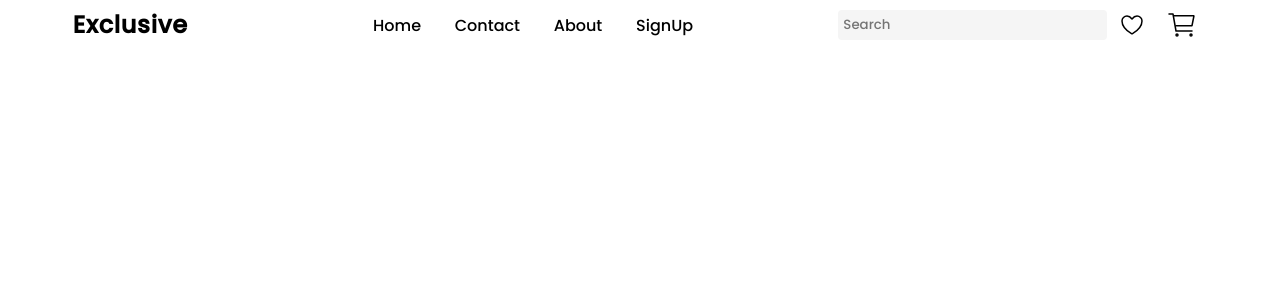
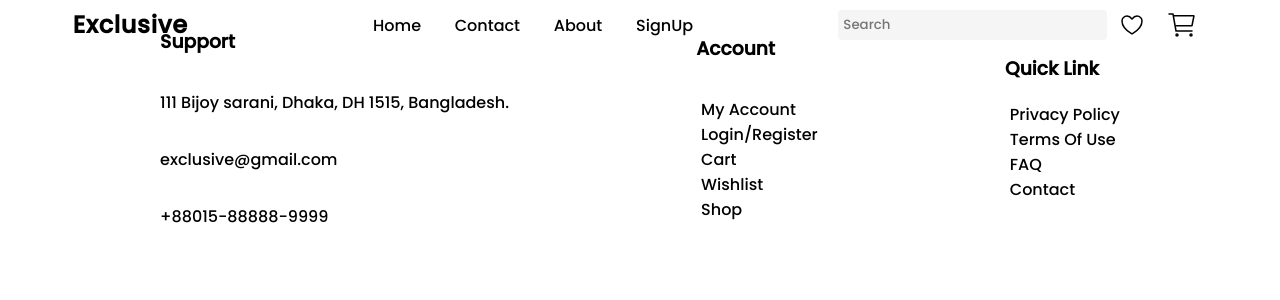
Before and after one commit to renatakov/react-music-store, a React (Create React App) app in the folder client/: page / in a window 1280 px wide. Shown: the top 300 px of the page. Built offline with nearby package versions, Linux system fonts and the light colour scheme.

Commit message:
3rd commit

```diff
--- a/client/src/App.js
+++ b/client/src/App.js
@@ -1,9 +1,11 @@
 import Header from "./Components/Header/Header";
+import Footer from "./Components/Footer/Footer"
 
 const App = () =>{
   return(
     <>
     <Header/>
+    <Footer/>
     </>
   )
 }
--- /dev/null
+++ b/client/src/Components/Footer/Footer.jsx
@@ -0,0 +1,35 @@
+import s from "./Footer.module.css"
+
+const Footer = () => {
+    return (
+        <footer>
+            <div className={s.supportBlock}>
+                <h3>Support</h3>
+                <p>111 Bijoy sarani, Dhaka,  DH 1515, Bangladesh.</p>
+                <p>exclusive@gmail.com</p>
+                <p>+88015-88888-9999</p>
+            </div>
+            <div className={s.accountBlock}>
+                <h3>Account</h3>
+                <ul>
+                    <li><a href="#">My Account</a></li>
+                    <li><a href="#">Login</a>/<a href="#">Register</a></li>
+                    <li><a href="#"></a></li>
+                    <li><a href="#">Cart</a></li>
+                    <li><a href="#">Wishlist</a></li>
+                    <li><a href="#">Shop</a></li>
+                </ul>
+            </div>
+            <div className={s.linksBlock}>
+                <h3>Quick Link</h3>
+                <ul>
+                    <li><a href="#2">Privacy Policy</a></li>
+                    <li><a href="#2">Terms Of Use</a></li>
+                    <li><a href="#2">FAQ</a></li>
+                    <li><a href="#2">Contact</a></li>
+                </ul>
+            </div>
+        </footer>
+    )
+}
+export default Footer;
--- /dev/null
+++ b/client/src/Components/Footer/Footer.module.css
@@ -0,0 +1,28 @@
+a{
+    text-decoration: none;
+    color: #000;
+}
+
+footer{
+    display: flex;
+    justify-content: space-evenly;
+    align-items: center;
+    flex: 0 1 33.333%;
+}
+
+.supportBlock{
+    display: flex;
+    flex-direction: column;
+    justify-content: center;
+
+}
+
+.accountBlock{
+    display: flex;
+    flex-direction: column;
+}
+
+.accountBlock > h3,
+.linksBlock > h3{
+    margin-left: 2.2rem;
+}
```
